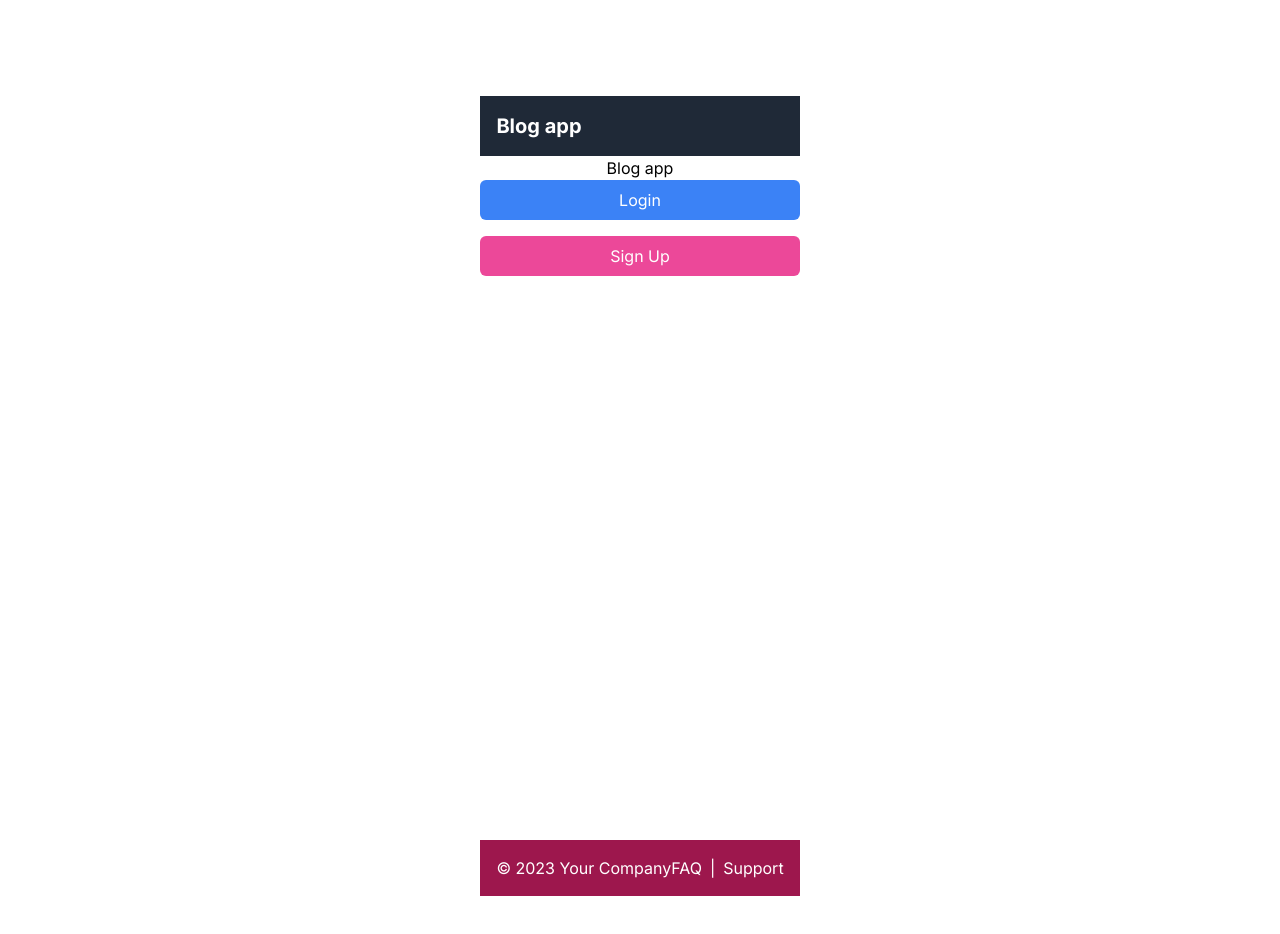
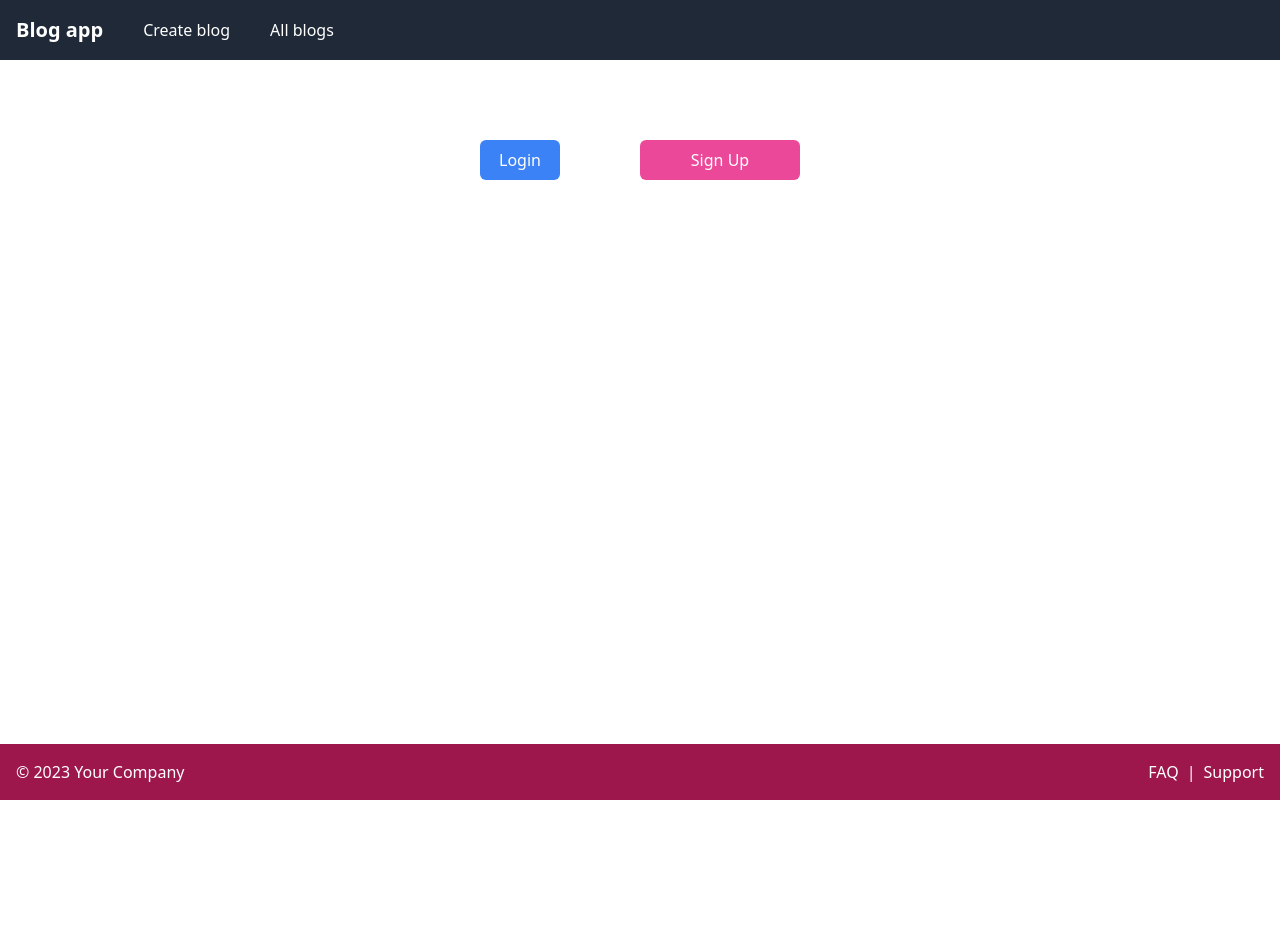
Before and after one commit to mayurlalwani/blog-app, a Next.js app: page / in a window 1280 px wide. Shown: the top 934 px of the page. After the commit the page ends 800 px from the top, so only its background shows below. Built offline with nearby package versions, Linux system fonts and the light colour scheme.

Commit message:
update ui and add links

```diff
--- a/src/components/BlogList.tsx
+++ b/src/components/BlogList.tsx
@@ -21,6 +21,8 @@ const BlogList = ({ blogs }: BlogListProps) => {
             <Image
               src={blog.image}
               alt={`Image for ${blog.title}`}
+              width={500}
+              height={500}
               className='mb-4 rounded-lg w-full h-40 object-cover'
             />
           )}
--- a/src/components/CreateBlog.tsx
+++ b/src/components/CreateBlog.tsx
@@ -1,30 +1,48 @@
 import axios from 'axios';
 import dynamic from 'next/dynamic';
-import React, { useState } from 'react';
+import React, { useEffect, useState } from 'react';
 
 const CreateBlogPage: React.FC = () => {
   const [title, setTitle] = useState('');
   const [description, setDescription] = useState('');
   const [imagePath, setImagePath] = useState('');
+  const [notification, setNotification] = useState<string | null>(null);
+
   const Editor = dynamic(() => import('./CKEditor'), { ssr: false });
 
   const handleCreateBlog = async () => {
     const userId = localStorage.getItem('userId');
+    try {
       await axios.post('/api/create-blog', {
         userId,
         title,
         description,
         image: imagePath,
       });
+      setDescription('');
+      setTitle('');
+      setNotification('Blog created successfully!');
+    } catch (error) {
+      setNotification('Some error occured!');
+    }
   };
 
   const handleContentChange = (newContent: string) => {
     setDescription(newContent);
   };
 
+  useEffect(() => {
+    if (notification) {
+      const timer = setTimeout(() => {
+        setNotification(null);
+      }, 3000);
+
+      return () => clearTimeout(timer);
+    }
+  }, [notification]);
+
   return (
     <div className='flex flex-col items-center justify-center bg-gray-100 h-screen'>
-      <h1>Create Blog</h1>
       <form
         className='bg-white shadow-md rounded px-8 pt-6 pb-8 mb-4 h-full w-full'
         encType='multipart/form-data'
@@ -63,6 +81,11 @@ const CreateBlogPage: React.FC = () => {
           </button>
         </div>
       </form>
+      {notification && (
+        <div className='bg-green-500 text-white p-4 rounded absolute bottom-4 left-4 right-4'>
+          {notification}
+        </div>
+      )}
     </div>
   );
 };
--- a/src/components/Header.tsx
+++ b/src/components/Header.tsx
@@ -1,10 +1,17 @@
+import Link from 'next/link';
+
 const Header = () => {
   return (
     <header className='bg-gray-800 text-white p-4 flex justify-between items-center'>
       <div className='flex items-center'>
         <span className='text-xl font-bold'>Blog app</span>
+        <div className='display-flex items-center justify-center'>
+          <Link className='ml-10 mr-10' href='/blog/new'>
+            Create blog
+          </Link>
+          <Link href='/blog/list'>All blogs</Link>
+        </div>
       </div>
-      <div></div>
     </header>
   );
 };
--- a/src/pages/index.tsx
+++ b/src/pages/index.tsx
@@ -6,21 +6,17 @@ const inter = Inter({ subsets: ['latin'] });
 
 export default function Home() {
   return (
-    <main
-      className={`flex min-h-screen flex-col items-center justify-between p-24 ${inter.className}`}
-    >
     <Layout>
       <div className='text-center'>
-          <div>
-            <h1>Blog app</h1>
+        <div className='flex items-center justify-center'>
           <Link
             href='/login'
-              className='bg-blue-500 text-white px-4 py-2 rounded-md focus:outline-none hover:bg-blue-600 mb-4 w-full inline-block text-center'
+            className='bg-blue-500 text-white px-4 py-2 rounded-md focus:outline-none mr-20 hover:bg-blue-600 mt-20 w-20 inline-block text-center'
           >
             Login
           </Link>
           <Link
-              className='bg-pink-500 text-white px-4 py-2 rounded-md focus:outline-none hover:bg-pink-600 w-full inline-block text-center'
+            className='bg-pink-500 text-white px-4 py-2 rounded-md focus:outline-none hover:bg-pink-600 mt-20 w-40 inline-block text-center'
             href='/signup'
           >
             Sign Up
@@ -28,6 +24,5 @@ export default function Home() {
         </div>
       </div>
     </Layout>
-    </main>
   );
 }
```
Also changed, not shown: public/uploads/file-1702103490512-809432854.jpeg (added). Lines whose indentation alone changed are shown as unchanged.
